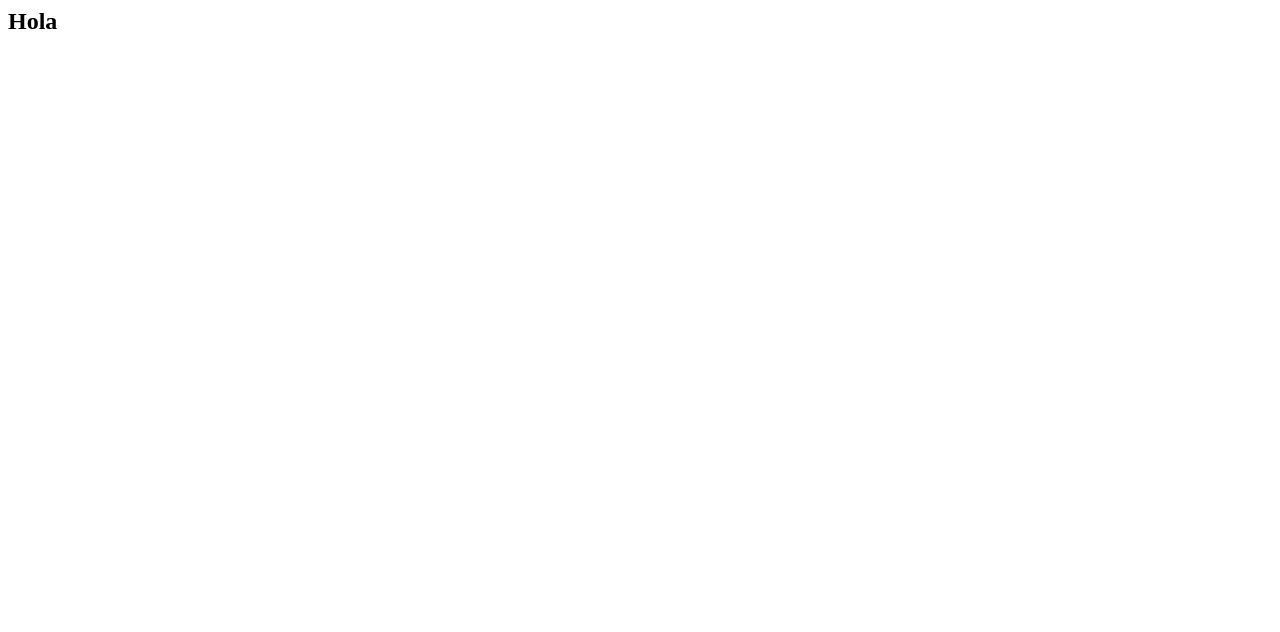
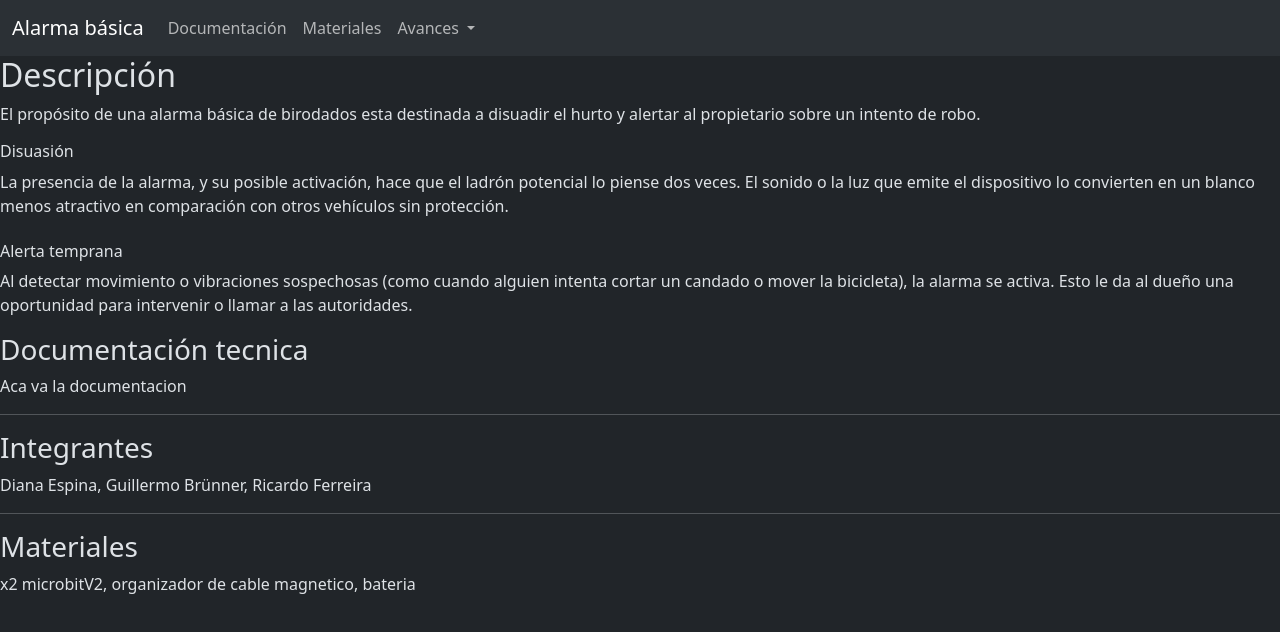
Before and after one commit to 0HJK0/AlarmaBasicaMicrobit, a plain HTML site: page index.html in a window 1280 px wide. Drawn offline with nearby package versions, Linux system fonts and the light colour scheme; files that its build step writes are made by us from their sources.

Commit message:
Guardando cambios antes de borrar

```diff
--- a/index.html
+++ b/index.html
@@ -1 +1,91 @@
-<h2>Hola</h2>
+<!DOCTYPE html>
+<html lang="en" data-bs-theme="dark">
+<head>
+    <meta charset="UTF-8">
+    <meta name="viewport" content="width=device-width, initial-scale=1.0, shrink-to-fit=no">
+    <title>Alarma básica</title>
+    <link rel="stylesheet" href="style.css">
+    <link rel="stylesheet" href="avance1.html">
+    <link rel="stylesheet" href="avance2.html">
+    <link rel="stylesheet" href="avance3.html">
+    <link href="https://cdn.jsdelivr.net/npm/bootstrap@5.3.7/dist/css/bootstrap.min.css" rel="stylesheet" integrity="sha384-LN+7fdVzj6u52u30Kp6M/trliBMCMKTyK833zpbD+pXdCLuTusPj697FH4R/5mcr" crossorigin="anonymous">
+</head>
+<body>
+    <header>
+        <nav class="navbar navbar-expand-lg bg-body-tertiary">
+            <div class="container-fluid">
+              <a class="navbar-brand" href="#">Alarma básica</a>
+              <button class="navbar-toggler" type="button" data-bs-toggle="collapse" data-bs-target="#navbarSupportedContent" aria-controls="navbarSupportedContent" aria-expanded="false" aria-label="Toggle navigation">
+                <span class="navbar-toggler-icon"></span>
+              </button>
+              <div class="collapse navbar-collapse" id="navbarSupportedContent">
+                <ul class="navbar-nav me-auto mb-2 mb-lg-0">
+                  <li class="nav-item">
+                    <a class="nav-link" href="#">Documentación</a>
+                  </li>
+                  <li class="nav-item">
+                    <a class="nav-link" href="#">Materiales</a>
+                  </li>
+                  <li class="nav-item dropdown">
+                    <a class="nav-link dropdown-toggle" href="#" role="button" data-bs-toggle="dropdown" aria-expanded="false">
+                      Avances
+                    </a>
+                    <ul class="dropdown-menu">
+                      <li><a class="dropdown-item" href="avance1.html">Avance 1</a></li>
+                      <li><a class="dropdown-item" href="avance2.html">Avance 2</a></li>
+                      <li><a class="dropdown-item" href="avance3.html">Avance 3</a></li>
+                    </ul>
+                  </li>
+                </ul>
+              </div>
+            </div>
+          </nav>
+    </header>
+
+    <main">
+        <section>
+            <h2>Descripción</h2>
+            <p>
+                El propósito de una alarma básica de birodados esta destinada a disuadir el hurto y alertar al propietario sobre un intento de robo.<br>
+
+                <h6>Disuasión</h6>
+                La presencia de la alarma, y su posible activación,
+                hace que el ladrón potencial lo piense dos veces. El sonido o la luz que emite el dispositivo lo
+                convierten en un blanco menos atractivo en comparación con otros vehículos sin protección.
+                <br>
+                <br>
+                <h6>Alerta temprana</h6>
+                Al detectar movimiento o vibraciones sospechosas (como cuando alguien intenta
+                cortar un candado o mover la bicicleta), la alarma se activa. Esto le da al dueño una
+                oportunidad para intervenir o llamar a las autoridades.
+            </p>
+        </section>
+
+
+
+        <section>
+            <article>
+                <h3>Documentación tecnica</h3>
+                <p>Aca va la documentacion</p>
+            </article>
+            <hr>
+            <article>
+                <h3>Integrantes</h3>
+                <p>Diana Espina, Guillermo Brünner, Ricardo Ferreira</p>
+            </article>
+            <hr>
+            <article>
+                <h3>Materiales</h3>
+                <p>x2 microbitV2, organizador de cable magnetico, bateria</p>
+            </article>
+
+        </section>
+    </main>
+
+    <footer>
+
+    </footer>
+    <script src="https://cdn.jsdelivr.net/npm/bootstrap@5.3.7/dist/js/bootstrap.bundle.min.js" integrity="sha384-ndDqU0Gzau9qJ1lfW4pNLlhNTkCfHzAVBReH9diLvGRem5+R9g2FzA8ZGN954O5Q" crossorigin="anonymous"></script>
+
+</body>
+</html>
```
